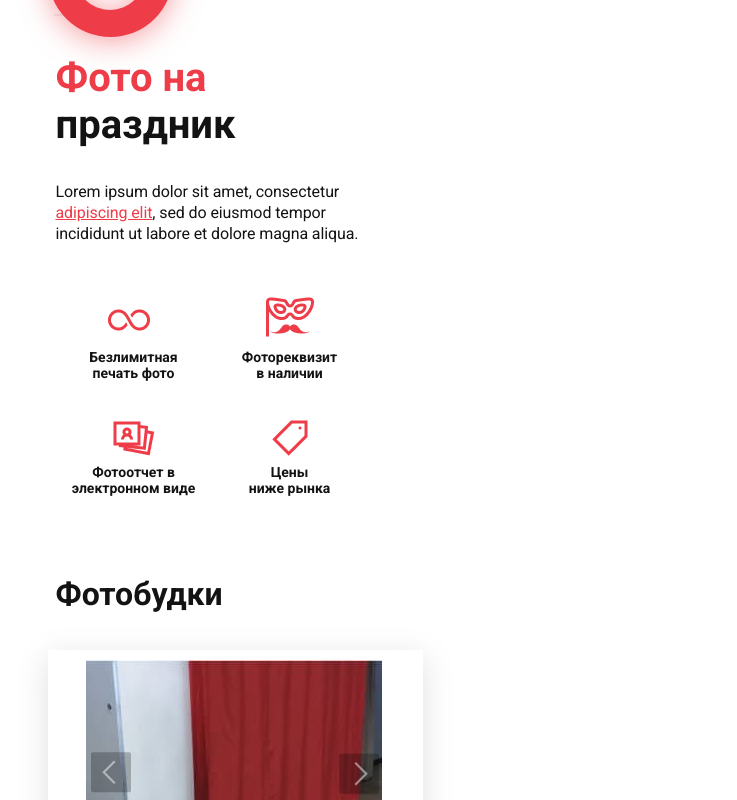
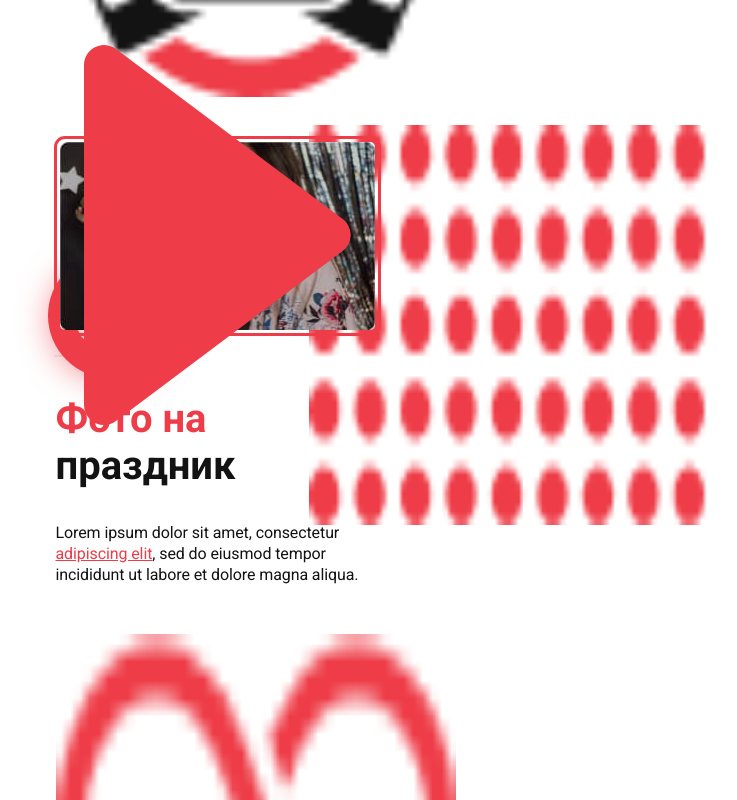
Before and after one commit to ivanisovich/pro-interactive, a React (Create React App) app: page / in a window 1280 px wide. Shown: the part 320-1120 px from the top of the page, without its empty margins (405-1142 px from the left). Built offline with nearby package versions, Linux system fonts and the light colour scheme.

Commit message:
new commit

```diff
--- a/package.json
+++ b/package.json
@@ -7,9 +7,7 @@
     "@testing-library/react": "^11.2.7",
     "@testing-library/user-event": "^12.8.3",
     "react": "^17.0.2",
-    "react-dom": "^17.0.2",
     "react-scripts": "4.0.3",
-    "styled-components": "^5.3.3",
     "web-vitals": "^1.1.2"
   },
   "scripts": {
--- a/src/App.css
+++ b/src/App.css
@@ -17,8 +17,8 @@ button {
 }
 
 img {
-  max-height: 400px;
-  max-width: 400px;
+ height: 400px;
+ width: 400px;
 }
 
 #root {
--- a/src/App.js
+++ b/src/App.js
@@ -6,9 +6,7 @@ import OrderModal from "./components/OrderModal/OrderModal";
 
 function App() {
   const [currentRentTime, setCurrentRentTime] = useState("1 час");
-  const [currentOptions, setCurrentOptions] = useState([
-    { label: "Разработка макета #1", price: 2500 },
-  ]);
+  const [currentOptions, setCurrentOptions] = useState([{label:"Разработка макета #1",price:2500}]);
   const [photoBoothNumber, setPhotoBoothNumber] = useState(1);
   const [showOrder, setShowOrder] = useState(false);
   const [totalPrice, setTotalPrice] = useState(0);
```
Also changed, not shown: 1 other file (tests, documents, lock files or other folders).
